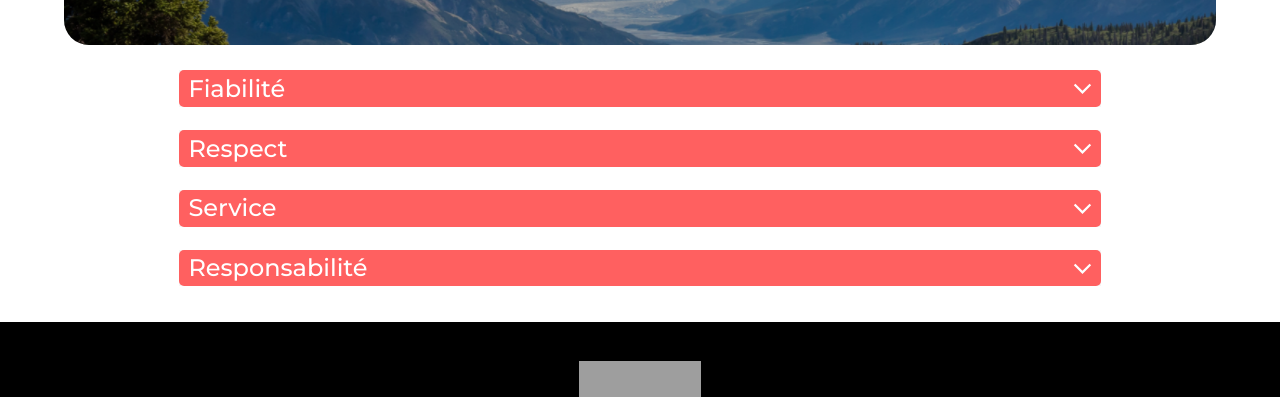
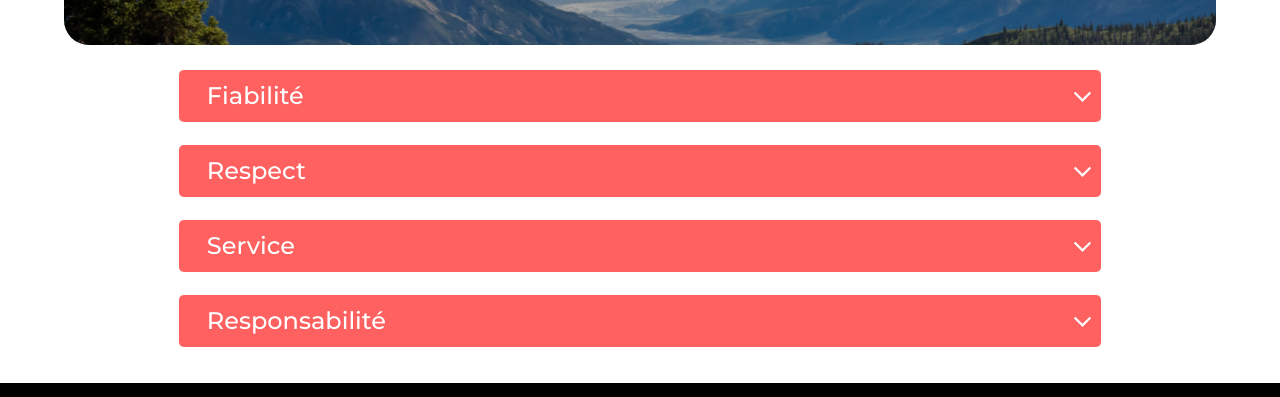
Before and after one commit to LilouCode/LisaLox_11_02052022, a React (Create React App) app: page /about in a window 1280 px wide. Shown: the part 332-729 px from the top of the page. Built offline with nearby package versions, Linux system fonts and the light colour scheme; grey boxes are pictures that could not be loaded.

Commit message:
style(dropdown): correct fonts

```diff
--- a/src/styles/components/_dropdown.scss
+++ b/src/styles/components/_dropdown.scss
@@ -3,25 +3,26 @@
     flex-direction: column;
     justify-content: center;
     width: 40%;
-    font-size: 24px;
+    font-size: 18px;
     font-weight: $regular;
     background-color: $grey;
     margin-bottom: 2%;
     & button{
         background-color: $color-primary;
         color: $white;
-        font-size: 24px;
+        height: 52px;
+        font-size: 18px;
         font-weight: $medium;
         border: none;
         text-align: left;
-        padding: 0.5% 0.5% 0.5% 1%;
+        padding: 0.5% 0.5% 0.5% 3%;
         border-radius: 5px ;
         cursor: pointer;
     }
     & h5{
         font-size: 18px;
         font-weight: $regular;
-        padding: 0 2%;
+        padding: 0 3%;
         color: $color-primary;
     }
     & ul{
@@ -35,5 +36,9 @@
     }
     &--large{
         width: 80%;
+        font-size: 24px;
+        & button{
+            font-size: 24px;
+        }
     }
 }
```
